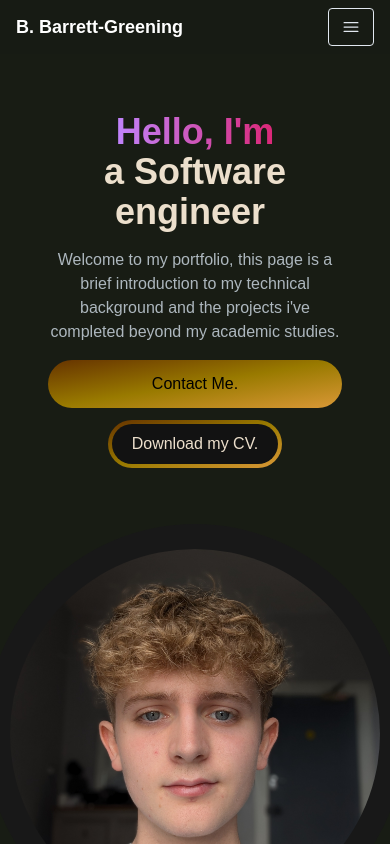
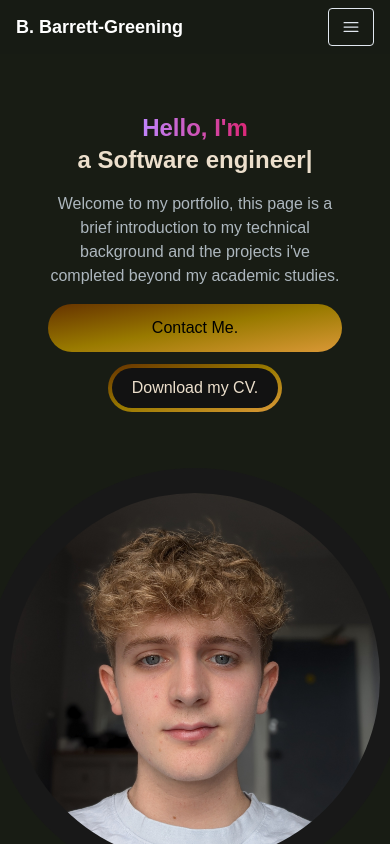
Before and after one commit to BBarrettGreening/Portfolio, a Next.js app: page / in a window 390 px wide. Shown: the top 844 px of the page. Built offline with nearby package versions, Linux system fonts and the light colour scheme.

Commit message:
changed banner text to fit better on mobile

```diff
--- a/app/components/HeroSection.jsx
+++ b/app/components/HeroSection.jsx
@@ -8,7 +8,7 @@
     <section>
         <div className="grid grid-cols-1 lg:gap-16 sm:grid-cols-12 ">
             <div className="col-span-7 place-self-center mb-6 text-center sm:text-left">
-                <h1 className="mb-4 text-4xl lg:text-6xl font-extrabold text-[#ECDFCC]">
+                <h1 className="mb-4 text-2xl sm:text-3xl md:text-4xl lg:text-6xl font-extrabold text-[#ECDFCC]">
                     <span className="text-transparent bg-clip-text bg-gradient-to-r from-purple-400 to-pink-600">
                         Hello, I&apos;m{" "}
                     </span>
```
